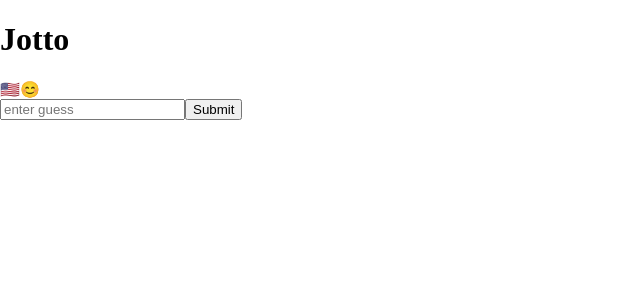
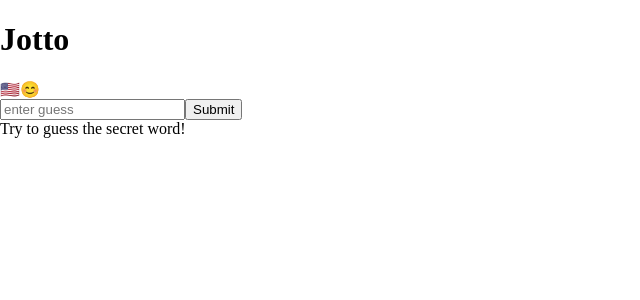
Before and after one commit to justinhessdev/tdd-jotto, a React app: page / in a window 1280 px wide. Shown: the top 300 px of the page, without its empty margins (0-640 px from the left). Built offline with nearby package versions, Linux system fonts and the light colour scheme.

Commit message:
guessedwords refactor and update tests and code

```diff
--- a/src/App.tsx
+++ b/src/App.tsx
@@ -1,10 +1,11 @@
 import React from 'react'
 import hookActions from './actions/hookActions'
+import languageContext from './contexts/languageContext'
 import successContext from './contexts/successContext'
-import languageContext from './contexts/languageContext'
+import guessedWordsContext from './contexts/guessedWordsContext'
 import LanguagePicker from './languagePicker'
 import Congrats from './Congrats'
-import Guesswords from './GuessedWords'
+import Guessedwords from './GuessedWords'
 import Input from './Input'
 import { GlobalStyle, AppWrapper, JottoWrapper } from './App.styled'
 
@@ -69,11 +70,13 @@ function App() {
       <h1>Jotto</h1>
       <languageContext.Provider value={state.language}>
         <LanguagePicker setLanguage={setLanguage}></LanguagePicker>
-        <successContext.SuccessProvider>
-          <Congrats />
-          <Input secretWord={state.secretWord} />
-        </successContext.SuccessProvider>
-        {/* <Guesswords /> */}
+        <guessedWordsContext.GuessedWordsProvider>
+          <successContext.SuccessProvider>
+            <Congrats />
+            <Input secretWord={state.secretWord} />
+          </successContext.SuccessProvider>
+          <Guessedwords />
+        </guessedWordsContext.GuessedWordsProvider>
         <JottoWrapper></JottoWrapper>
       </languageContext.Provider>
     </AppWrapper>
--- a/src/GuessedWords.tsx
+++ b/src/GuessedWords.tsx
@@ -1,17 +1,13 @@
 import React from 'react'
-import PropTypes from 'prop-types'
 import languageContext from './contexts/languageContext'
+import guessedWordsContext from './contexts/guessedWordsContext'
 import stringModule from './helpers/strings'
 
 import { GuessedWordsTable } from './GuessedWords.styled'
 
-interface IProps {
-  guessedWords: Array<{ guessedWord: string; letterMatchCount: number }>
-}
-
-const GuessedWords = (props: IProps) => {
+const GuessedWords = () => {
   const language = React.useContext(languageContext)
-  const { guessedWords } = props
+  const [guessedWords] = guessedWordsContext.useGuessedWords()
   let contents: JSX.Element = <></>
   if (guessedWords.length === 0) {
     contents = (
@@ -54,13 +50,4 @@ const GuessedWords = (props: IProps) => {
   return <div data-test='component-guessed-words'>{contents}</div>
 }
 
-GuessedWords.propTypes = {
-  guessedWords: PropTypes.arrayOf(
-    PropTypes.shape({
-      guessedWord: PropTypes.string.isRequired,
-      letterMatchCount: PropTypes.number.isRequired
-    })
-  ).isRequired
-}
-
 export default GuessedWords
--- /dev/null
+++ b/src/contexts/guessedWordsContext.tsx
@@ -0,0 +1,29 @@
+import React from 'react'
+const guessedWordsContext = React.createContext()
+
+function useGuessedWords() {
+  const context = React.useContext(guessedWordsContext)
+
+  if (!context) {
+    throw new Error('useSuccess must be used within a SuccessProvider')
+  }
+
+  return context
+}
+
+/**
+ * @function GuessedWordsProvider
+ * @param {object} props - props to pass through from declared component
+ * @returns {JSX.Element} Provider coponent
+ */
+function GuessedWordsProvider(props) {
+  const [guessedWords, setGuessedWords] = React.useState([])
+
+  const value = React.useMemo(() => [guessedWords, setGuessedWords], [
+    guessedWords
+  ])
+
+  return <guessedWordsContext.Provider value={value} {...props} />
+}
+
+export default { GuessedWordsProvider, useGuessedWords }
```
Also changed, not shown: src/contexts/guessWordsContext.tsx (deleted, +0 -27 lines), 1 other file (tests, documents, lock files or other folders).
